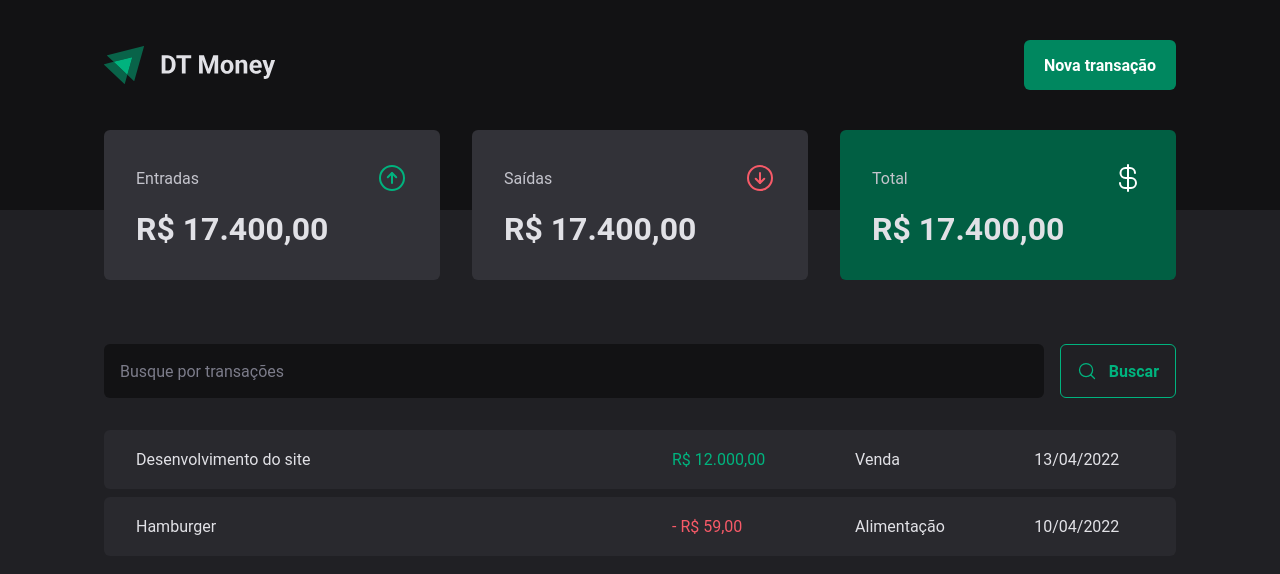
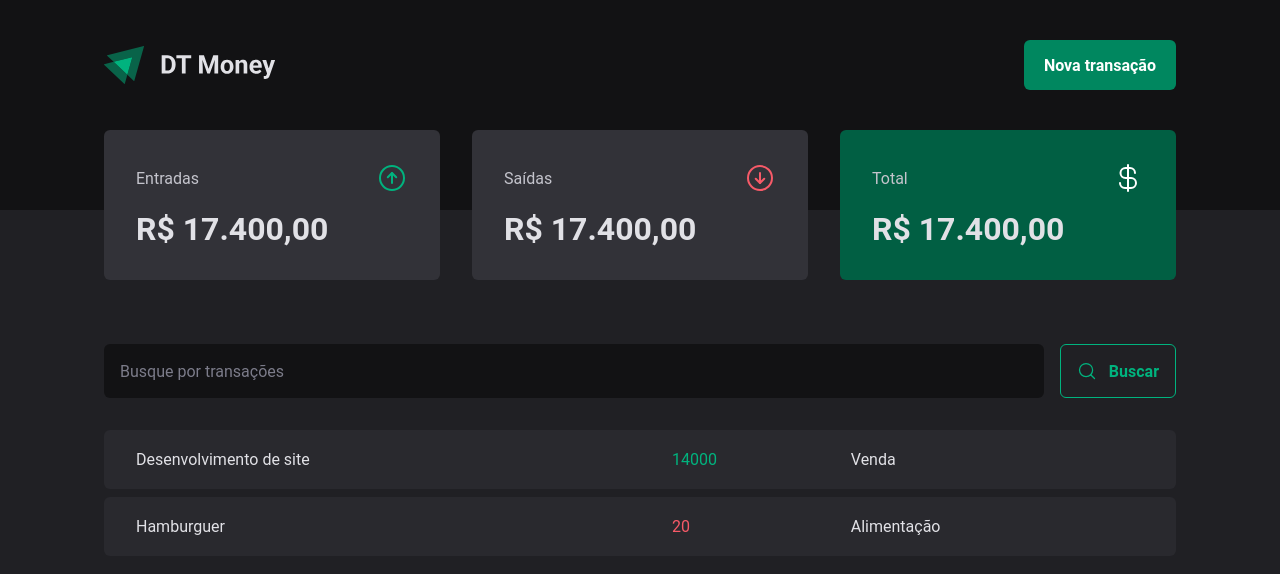
Before and after one commit to BrenoPorfirio/DT-Money, a React app: page / in a window 1280 px wide. Shown: the top 574 px of the page. Built offline with nearby package versions, Linux system fonts and the light colour scheme; data requests are answered from the project's data file; the HTML template or start-up script is replaced by a standard one.

Commit message:
API request

```diff
--- a/src/pages/Transactions/index.tsx
+++ b/src/pages/Transactions/index.tsx
@@ -1,9 +1,32 @@
+import { useEffect, useState } from "react";
 import { Header } from "../../components/Header";
 import { Sumarry } from "../../components/Sumarry";
 import { SearchForm } from "./components/SearchForm";
 import { PriceHighlight, TransactionsContainer, TransactionsTable } from "./styles";
 
+interface Transaction {
+    id: number;
+    description: string;
+    type: 'income' | 'outcome';
+    price: number;
+    category: string;
+    createdAt: string;
+}
+
 export function Transactions() {
+    const [transactions, setTransactions] = useState<Transaction[]>([])
+
+    async function loadTransactions() {
+            const response = await fetch('http://localhost:3333/transactions')
+            const data = await response.json();
+
+            setTransactions(data);
+        }
+
+    useEffect(() => {
+        loadTransactions();
+    }, [])
+
     return (
         <div>
             <Header />
@@ -12,26 +35,20 @@
                 <SearchForm />
                 <TransactionsTable>
                     <tbody>
-                        <tr>
-                            <td width="50%" >Desenvolvimento do site</td>
-                            <td>
-                                <PriceHighlight variant="income">
-                                    R$ 12.000,00
-                                </PriceHighlight>
-                            </td>
-                            <td>Venda</td>
-                            <td>13/04/2022</td>
-                        </tr>
-                        <tr>
-                            <td width="50%" >Hamburger</td>
-                            <td>
-                                <PriceHighlight variant="outcome">
-                                - R$ 59,00
-                                </PriceHighlight>
-                            </td>
-                            <td>Alimentação</td>
-                            <td>10/04/2022</td>
-                        </tr>
+                        {transactions.map(transaction => {
+                            return (
+                                <tr key={transaction.id}>
+                                    <td width="50%" >{transaction.description}</td>
+                                    <td>
+                                        <PriceHighlight variant={transaction.type}>
+                                            {transaction.price}
+                                        </PriceHighlight>
+                                    </td>
+                                    <td>{transaction.category}</td>
+                                    <td>{transaction.createdAt}</td>
+                                </tr>
+                            )
+                        })}
                     </tbody>
                 </TransactionsTable>
             </TransactionsContainer>
```
